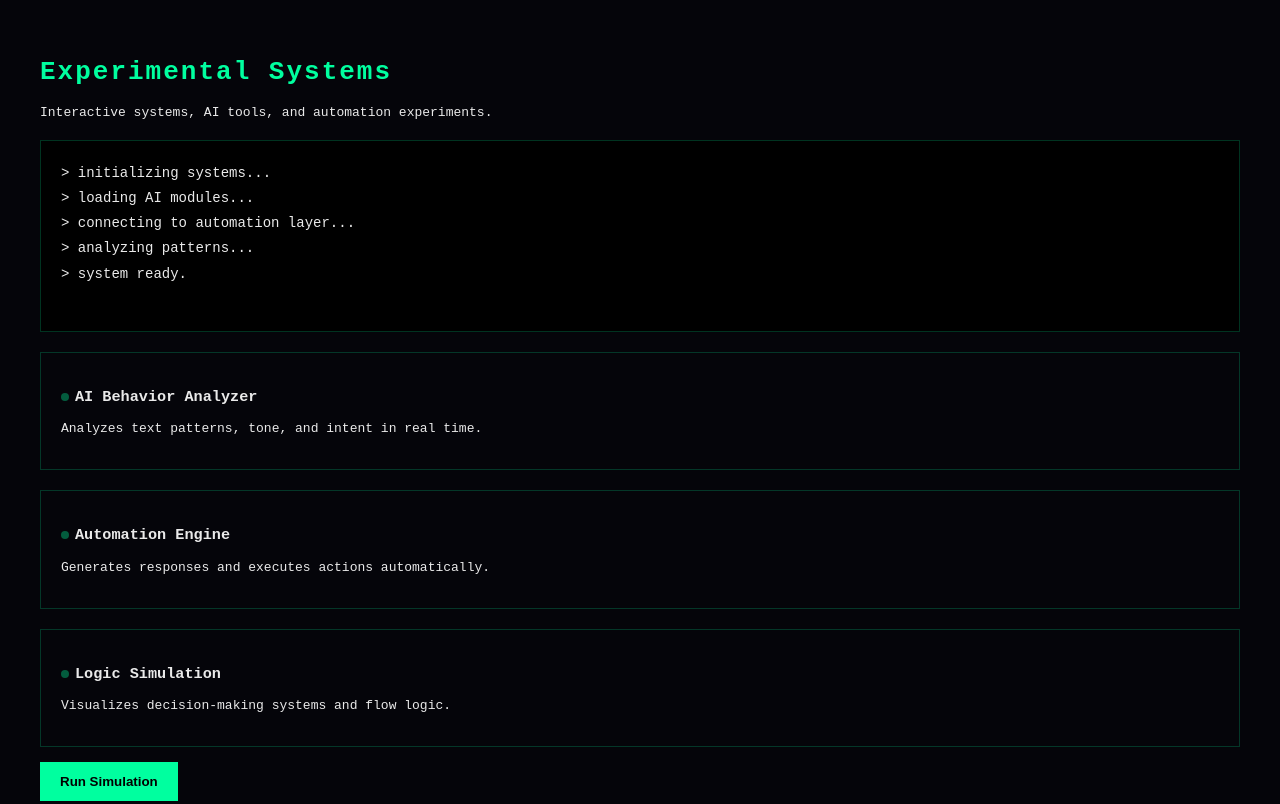
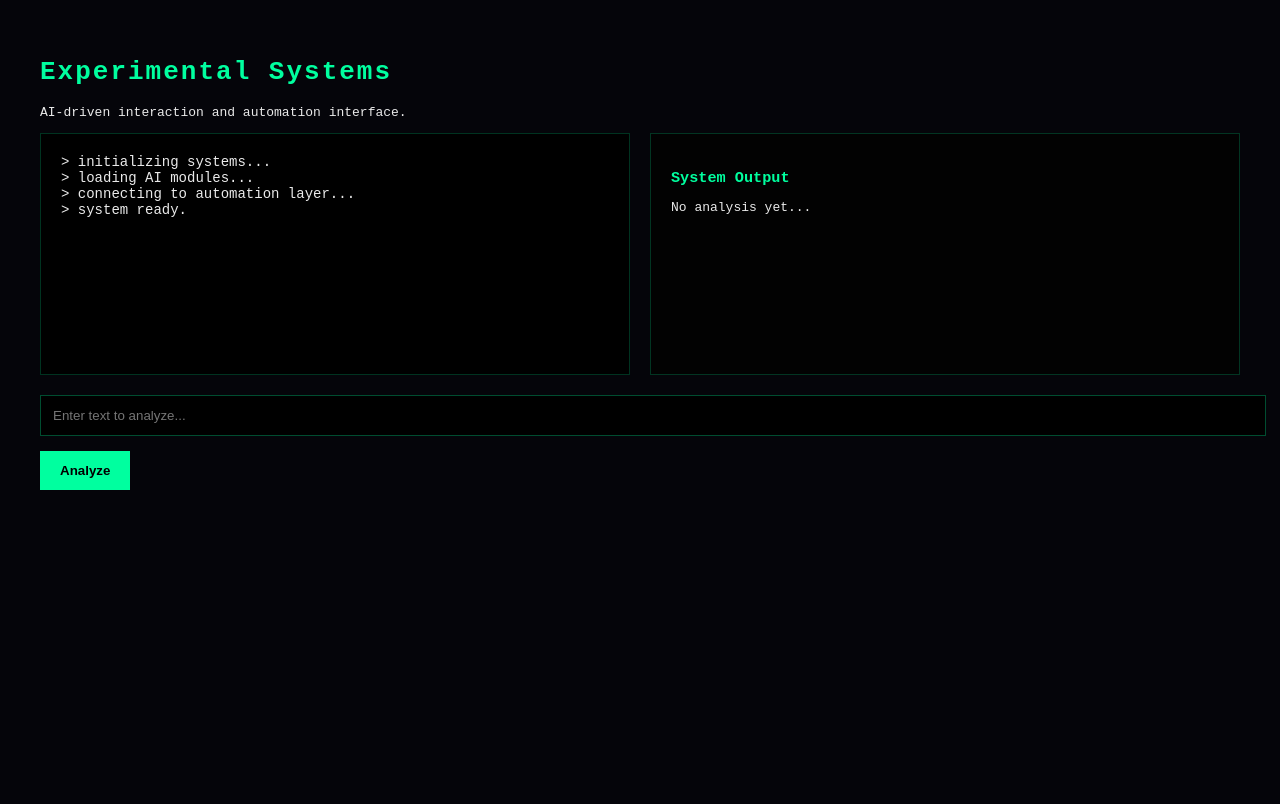
Before and after one commit to kennyorlando65-prog/nocturne-studio, a plain HTML site: page experiments.html in a window 1280 px wide. Shown: the top 804 px of the page. Drawn offline with Linux system fonts and the light colour scheme.

Commit message:
Update experiments.html

```diff
--- a/experiments.html
+++ b/experiments.html
@@ -20,15 +20,33 @@ h1{
   letter-spacing:2px;
 }
 
+/* LAYOUT */
+.container{
+  display:grid;
+  grid-template-columns:1fr 1fr;
+  gap:20px;
+}
+
 /* TERMINAL */
 .terminal{
-  margin-top:20px;
   background:#000;
   border:1px solid rgba(0,255,159,0.2);
   padding:20px;
   font-size:14px;
-  line-height:1.8;
-  min-height:150px;
+  min-height:200px;
+}
+
+/* RESULT PANEL */
+.result{
+  background:#020202;
+  border:1px solid rgba(0,255,159,0.2);
+  padding:20px;
+  min-height:200px;
+}
+
+.result h3{
+  color:#00ff9f;
+  margin-bottom:10px;
 }
 
 /* CARDS */
@@ -41,23 +59,6 @@ h1{
 
 .card:hover{
   background:rgba(0,255,159,0.05);
-  transform:translateY(-5px);
-}
-
-/* STATUS DOT */
-.dot{
-  display:inline-block;
-  width:8px;
-  height:8px;
-  background:#00ff9f;
-  border-radius:50%;
-  margin-right:6px;
-  animation:pulse 1.5s infinite;
-}
-
-@keyframes pulse{
-  0%,100%{opacity:1;}
-  50%{opacity:0.3;}
 }
 
 /* INPUT */
@@ -86,75 +87,56 @@ button{
 <body>
 
 <h1> Experimental Systems</h1>
-<p>Interactive systems, AI tools, and automation experiments.</p>
+<p>AI-driven interaction and automation interface.</p>
 
-<div class="terminal" id="terminal"></div>
-
-<div class="card">
-  <h3><span class="dot"></span>AI Behavior Analyzer</h3>
-  <p>Analyzes text patterns, tone, and intent in real time.</p>
+<div class="container">
+  <div class="terminal" id="terminal"></div>
+  <div class="result" id="result">
+    <h3>System Output</h3>
+    <p>No analysis yet...</p>
+  </div>
 </div>
-
-<div class="card">
-  <h3><span class="dot"></span>Automation Engine</h3>
-  <p>Generates responses and executes actions automatically.</p>
-</div>
-
-<div class="card">
-  <h3><span class="dot"></span>Logic Simulation</h3>
-  <p>Visualizes decision-making systems and flow logic.</p>
-</div>
-
-<button onclick="runSimulation()">Run Simulation</button>
 
 <input id="userInput" type="text" placeholder="Enter text to analyze...">
 <button onclick="analyzeInput()">Analyze</button>
 
 <script>
+const terminal = document.getElementById("terminal");
+const resultBox = document.getElementById("result");
+
 const logs = [
   "initializing systems...",
   "loading AI modules...",
   "connecting to automation layer...",
-  "analyzing patterns...",
   "system ready."
 ];
 
 let i = 0;
-const terminal = document.getElementById("terminal");
 
-/* SYSTEM BOOT */
 function startSystem(){
-  function typeLog(){
+  function type(){
     if(i < logs.length){
       const line = document.createElement("div");
       line.textContent = "> " + logs[i];
       terminal.appendChild(line);
       i++;
-      setTimeout(typeLog, 700);
+      setTimeout(type, 600);
     }
   }
-  typeLog();
+  type();
 }
 
 startSystem();
 
-/* SIMULATION BUTTON */
-function runSimulation(){
-  const line = document.createElement("div");
-  line.textContent = "> simulation complete ✔";
-  terminal.appendChild(line);
-}
-
-/* AI ANALYZER */
 function analyzeInput(){
   const input = document.getElementById("userInput").value;
   if(!input) return;
 
   const steps = [
-    "analyzing tone...",
-    "detecting intent...",
-    "processing patterns...",
-    "finalizing results..."
+    "scanning input...",
+    "detecting tone...",
+    "mapping intent...",
+    "generating output..."
   ];
 
   let j = 0;
@@ -167,18 +149,20 @@ function analyzeInput(){
       j++;
       setTimeout(process, 500);
     } else {
-      const result = document.createElement("div");
-      result.style.color = "#00ff9f";
+      let output = "";
 
       if(input.toLowerCase().includes("love")){
-        result.textContent = "> RESULT: Positive emotional intent detected.";
+        output = "Positive emotional signal detected.";
       } else if(input.toLowerCase().includes("hate")){
-        result.textContent = "> RESULT: Negative sentiment detected.";
+        output = "Negative sentiment detected.";
       } else {
-        result.textContent = "> RESULT: Neutral / analytical tone.";
+        output = "Neutral / analytical communication style.";
       }
 
-      terminal.appendChild(result);
+      resultBox.innerHTML = `
+        <h3>System Output</h3>
+        <p>${output}</p>
+      `;
     }
   }
 
```
